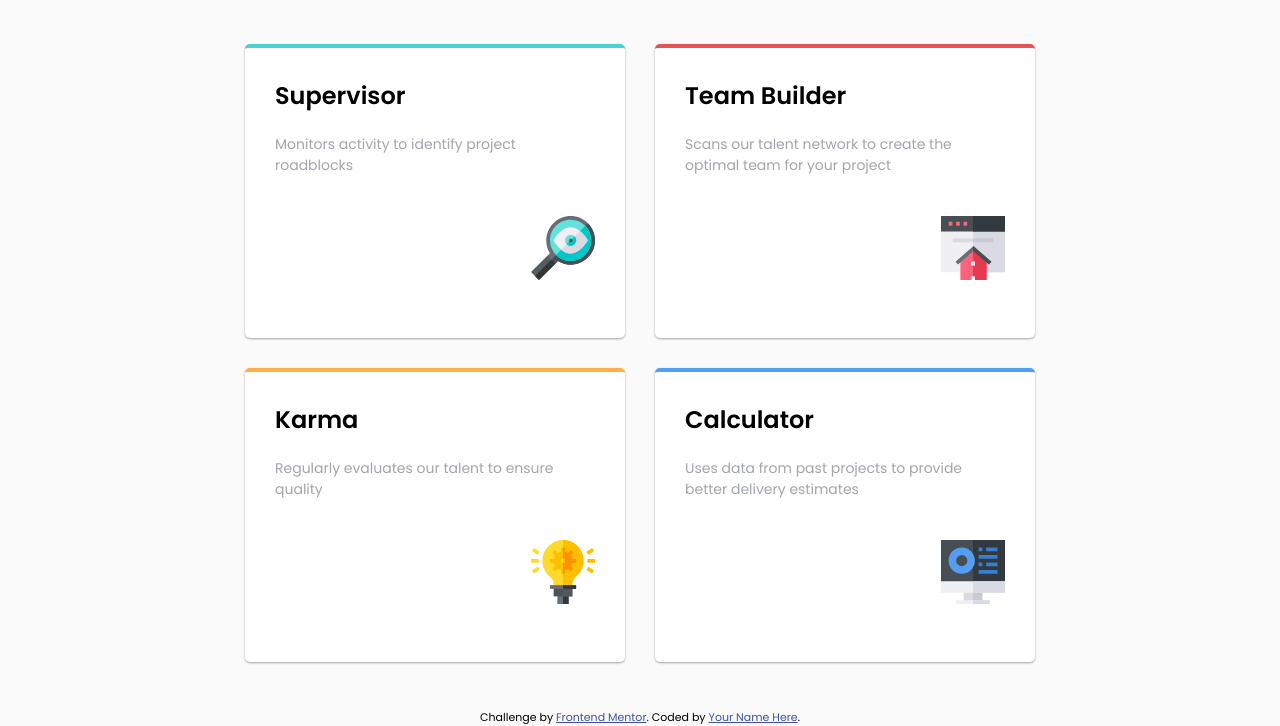
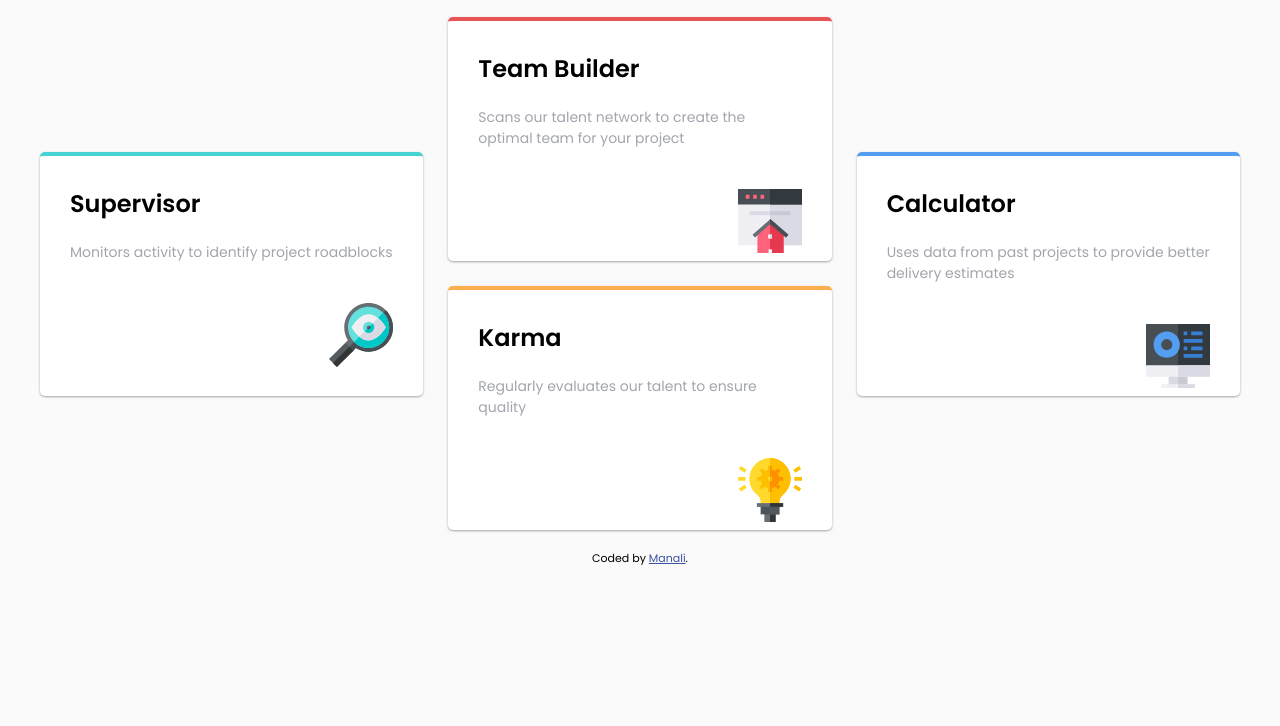
Before and after one commit to manalijain346/fe-mentor, a plain HTML site: page four-card-feature-section-master/index.html in a window 1280 px wide. Shown: the part 153-879 px from the top of the page. After the commit the page ends 800 px from the top, so only its background shows below. Drawn offline with Linux system fonts and the light colour scheme.

Commit message:
project enhancement

```diff
--- a/four-card-feature-section-master/index.html
+++ b/four-card-feature-section-master/index.html
@@ -46,6 +46,7 @@
         <img src="images/icon-supervisor.svg" alt="supervisor-icon">
       </div>
     </div>
+    <div class="card-container" id="card-container">
       <div class="card" id="team-builder">
         <h3 class="card-title">Team Builder</h3>
         <p class="card-description">
@@ -62,6 +63,7 @@
           <img src="images/icon-karma.svg" alt="karma-icon">
         </div>
       </div>
+    </div>
     <div class="card" id="calculator">
       <h3 class="card-title">Calculator</h3>
       <p class="card-description"> Uses data from past projects to provide better delivery estimates</p>
@@ -71,24 +73,9 @@
     </div>
   </div>
 
-
-
-
-
-
-
-
-
-
-
-
-
-
-
   <footer>
     <p class="attribution">
-      Challenge by <a href="https://www.frontendmentor.io?ref=challenge" target="_blank">Frontend Mentor</a>.
-      Coded by <a href="#">Your Name Here</a>.
+      Coded by <a href="#">Manali</a>.
     </p>
   </footer>
 </body>
--- a/four-card-feature-section-master/styles.css
+++ b/four-card-feature-section-master/styles.css
@@ -2,16 +2,18 @@
 html,body,div,span,applet,object,iframe,h1,h2,h3,h4,h5,h6,p,blockquote,pre,a,abbr,acronym,address,big,cite,code,del,dfn,em,img,ins,kbd,q,s,samp,small,strike,strong,sub,sup,tt,var,b,u,i,center,dl,dt,dd,ol,ul,li,fieldset,form,label,legend,table,caption,tbody,tfoot,thead,tr,th,td,article,aside,canvas,details,embed,figure,figcaption,footer,header,hgroup,menu,nav,output,ruby,section,summary,time,mark,audio,video{margin:0;padding:0;border:0;font-size:100%;font:inherit;vertical-align:baseline}article,aside,details,figcaption,figure,footer,header,hgroup,menu,nav,section{display:block}body{line-height:1}ol,ul{list-style:none}blockquote,q{quotes:none}blockquote:before,blockquote:after,q:before,q:after{content:'';content:none}table{border-collapse:collapse;border-spacing:0}
 /* Reset CSS - END */
 body{
- background-color:#FAFAFA;
+ background-color: hsl(0, 0% ,98%);
  line-height: 1.5;
  font-family: 'Poppins', sans-serif;
+ width: 1200px;
+ margin: 0 auto;
 }
 
 .header{
-    width: 500px;
     text-align: center;
+    margin-top: 30px;
+    max-width: 600px;
     margin: 0 auto;
-    margin-top: 30px;
 }
 
 .top-heading{
@@ -28,14 +30,14 @@ body{
 .title-description{
     font-size: 14px;
     font-weight: lighter;
-    color: hsl(229, 6%, 66%)
+    color: hsl(229, 6%, 66%);
 }
 
 .container{
-    display: flex;
-    justify-content: center;
-    padding: 32px;
-    flex-wrap: wrap;
+    display: grid;
+    grid-template-columns: 1fr 1fr 1fr;
+    margin-top: 30px;
+    gap: 25px;
 }
 
 .card{
@@ -43,10 +45,14 @@ body{
     box-shadow: 0 1px 3px rgba(0,0,0,0.12), 0 1px 2px rgba(0,0,0,0.24);
     transition: all 0.3s cubic-bezier(.25,.8,.25,1);
     border-radius: 5px;
-    width: 320px;
-    margin: 15px;
-    height: 230px;
+    height: 180px;
     padding: 30px;
+}
+
+#card-container{
+    display: flex;
+    flex-direction: column;
+    gap: 25px;
 }
 
 .card:hover{
@@ -55,6 +61,7 @@ body{
 
 #supervisor{
     border-top: 4px solid hsl(180, 62%, 55%);
+    align-self: center;
 }
 
 #team-builder{
@@ -69,6 +76,7 @@ body{
 
 #calculator{
     border-top: 4px solid hsl(212, 86%, 64%);
+    align-self: center;
 }
 
 .card-description{
@@ -85,6 +93,21 @@ body{
 
 .icon-container{
     margin-top: 40px;
-    display: flex;
-    justify-content: end;
+    text-align: right;
 }
+
+.attribution{
+    margin: 20px 0px;
+}
+
+@media screen and (max-width : 480px ) {
+    .container{
+        grid-template-columns: 1fr;
+    }
+
+    body{
+        width: 350px;
+        font-size: 13px;
+    }
+
+}
```
Lines whose indentation alone changed are shown as unchanged.
